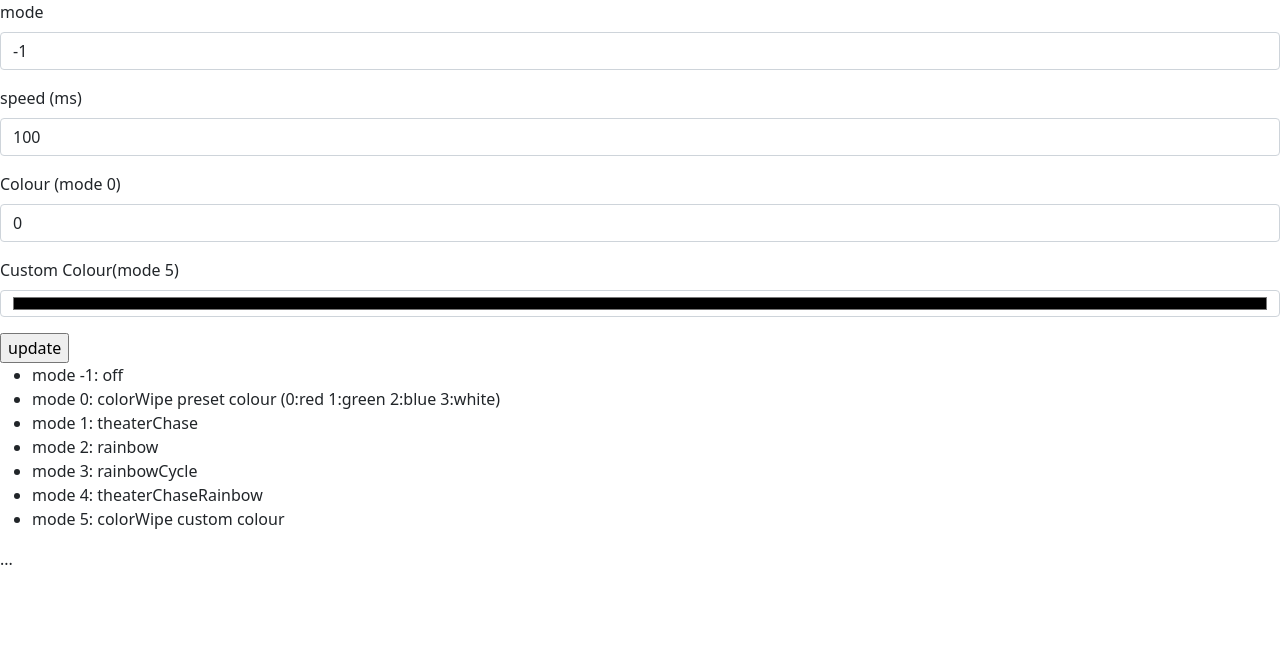
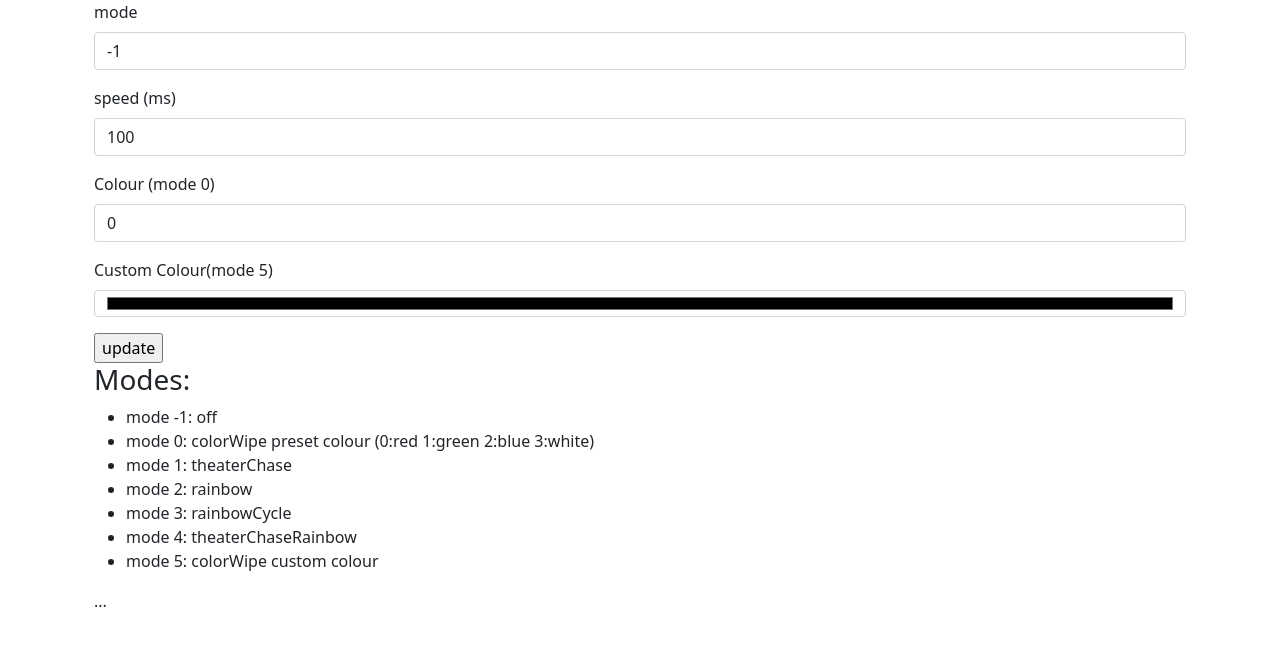
Before and after one commit to IdrisTheDragon/ledpi, a Flask app: page / in a window 1280 px wide. Shown: the top 646 px of the page. Run offline with Flask 2, Linux system fonts and the light colour scheme; some libraries are stand-ins or nearby versions.

Commit message:
restructure

```diff
--- a/templates/demo.html
+++ b/templates/demo.html
@@ -50,9 +50,9 @@
     </head>
 
     <body>
-        <div class="main_container" >
+        <div class="container" >
 
-            <div class="control">
+            <div class="container">
 
                 <form id="ctrl_form">
                     <div class="mb-3">
@@ -76,7 +76,9 @@
 
                  </form>
             </div>
-            <ul>
+            <div class="container">
+                <h3>Modes:</h3>
+                <ul>
                 <li>mode -1: off</li>
                 <li>mode 0: colorWipe preset colour (0:red 1:green 2:blue 3:white)</li>
                 <li>mode 1: theaterChase</li>
@@ -84,10 +86,14 @@
                 <li>mode 3: rainbowCycle</li>
                 <li>mode 4: theaterChaseRainbow</li>
                 <li>mode 5: colorWipe custom colour</li>
-            </ul>
-            <div class="report">
-                ...
+                </ul>
             </div>
+            <div class="container">
+                <div class="report">
+                    ...
+                </div>
+            </div>
+
         </div>
     </body>
 </html>
```
